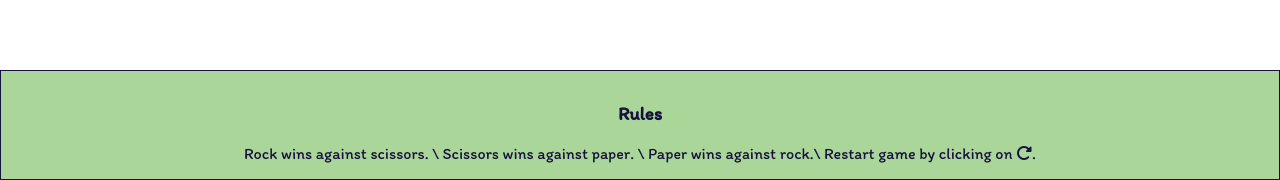
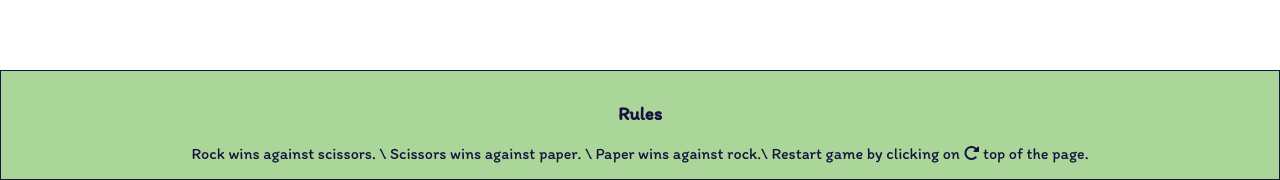
Before and after one commit to Dawesie/let-us-play, a plain HTML site: page index.html in a window 1280 px wide. Shown: the part 620-800 px from the top of the page. Drawn offline with Linux system fonts and the light colour scheme.

Commit message:
add changes to footer style in css

```diff
--- a/assets/css/style.css
+++ b/assets/css/style.css
@@ -33,7 +33,6 @@ footer {
     box-sizing: border-box;
     border: 1px solid #16123f;
     padding-top: 1%;
-    min-height: 80px;
 }
 
 /*styling for gaming area*/
--- a/index.html
+++ b/index.html
@@ -57,7 +57,8 @@
         <h3>Rules</h3>
         <p> Rock wins against scissors. \
             Scissors wins against paper. \
-            Paper wins against rock.\ Restart game by clicking on <i class="fa-solid fa-rotate-right"></i>.
+            Paper wins against rock.\ Restart game by clicking on <i class="fa-solid fa-rotate-right"></i> top of the
+            page.
         </p>
     </footer>
 
```
